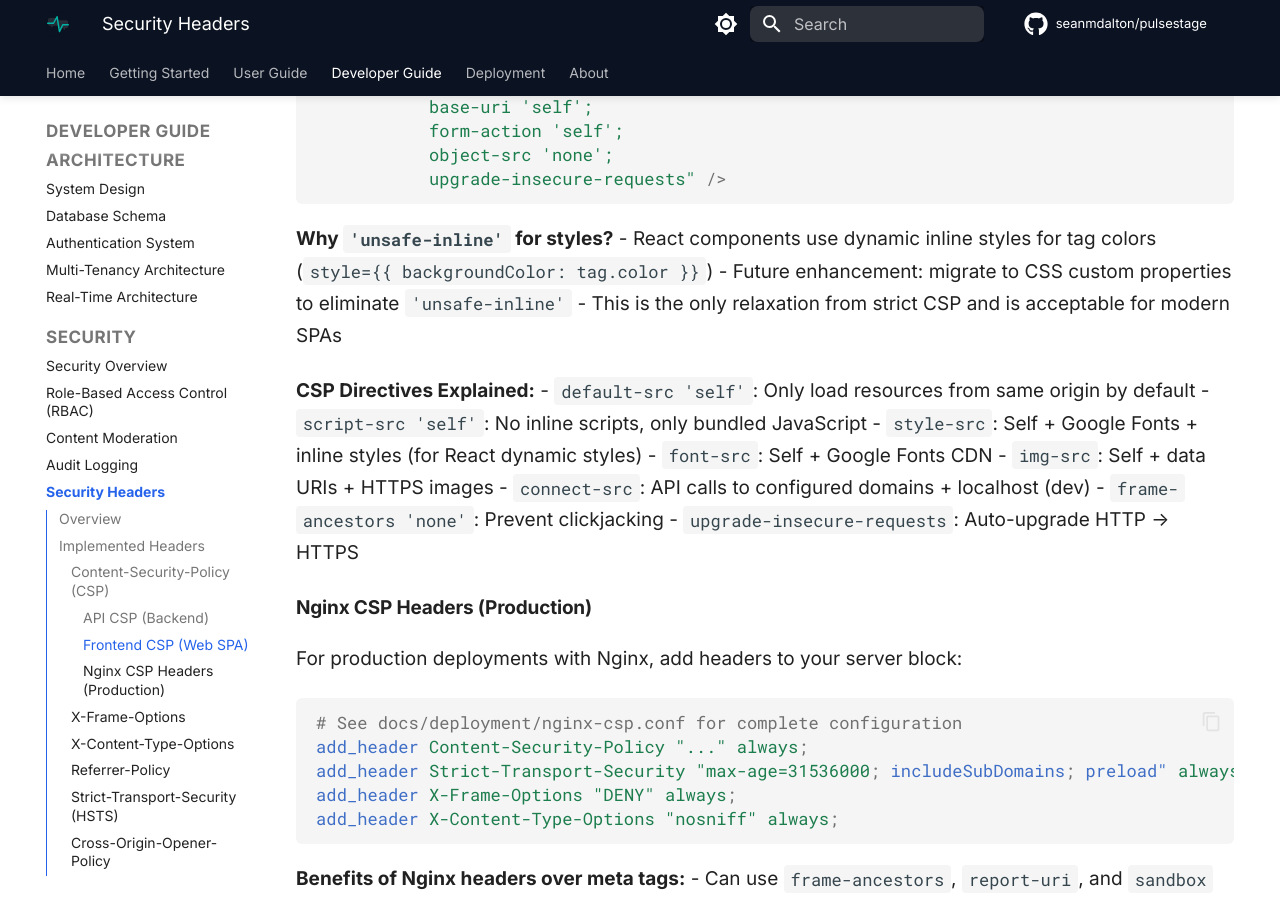
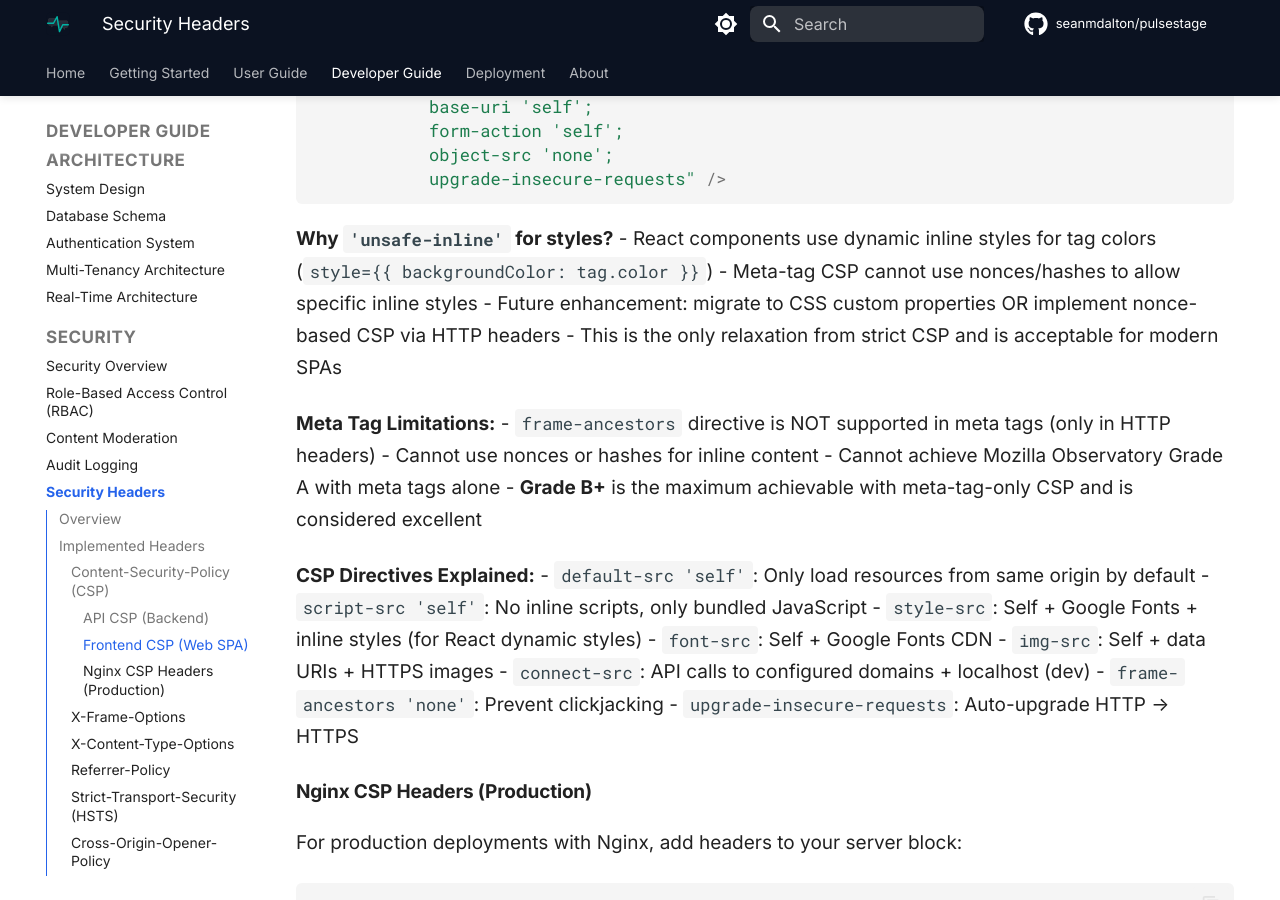
Before and after one commit to seanmdalton/pulsestage, an MkDocs documentation site: the page built from docs/security/security-headers.md, in a window 1280 px wide and 900 px high, scrolled down 1347 px. Built offline with MkDocs 1.6.1 and Material for MkDocs 9.7.7, drawn with Linux system fonts in a browser that asks for light colours; comment, search, counter and statistics services are not loaded; the version menu is left out; some of the changed text lies outside the part shown.

Commit message:
docs: document CSP grade B+ expectation and meta tag limitations
Added comprehensive documentation explaining:
- Why Grade B+ is the target (not A)
- Meta tag CSP limitations (no frame-ancestors, no nonces)
- Why 'unsafe-inline' is necessary for React inline styles
- Future enhancement path to Grade A (HTTP headers + nonces)

Grade B+ represents best-in-class meta-tag CSP implementation and
provides strong XSS protection. This is a pragmatic, portable solution
that works across all deployment environments without server config.

Future enhancement tracked:
- Implement nonce-based CSP via HTTP headers
- Migrate inline styles to CSS custom properties
- Achieve Grade A for production deployments

```diff
--- a/docs/security/security-headers.md
+++ b/docs/security/security-headers.md
@@ -51,8 +51,15 @@ The web frontend includes CSP via meta tag in `web/index.html`:
 
 **Why `'unsafe-inline'` for styles?**
 - React components use dynamic inline styles for tag colors (`style={{ backgroundColor: tag.color }}`)
-- Future enhancement: migrate to CSS custom properties to eliminate `'unsafe-inline'`
+- Meta-tag CSP cannot use nonces/hashes to allow specific inline styles
+- Future enhancement: migrate to CSS custom properties OR implement nonce-based CSP via HTTP headers
 - This is the only relaxation from strict CSP and is acceptable for modern SPAs
+
+**Meta Tag Limitations:**
+- `frame-ancestors` directive is NOT supported in meta tags (only in HTTP headers)
+- Cannot use nonces or hashes for inline content
+- Cannot achieve Mozilla Observatory Grade A with meta tags alone
+- **Grade B+** is the maximum achievable with meta-tag-only CSP and is considered excellent
 
 **CSP Directives Explained:**
 - `default-src 'self'`: Only load resources from same origin by default
@@ -207,10 +214,17 @@ curl -I http://localhost:5001/health
 
 Test your deployed site manually:
 
-1. Visit: https://developer.mozilla.org/en-US/observatory/
+1. Visit: https://observatory.mozilla.org/
 2. Enter your site URL
 3. Run the scan
-4. Target score: **A grade or higher**
+4. **Expected Grade**: **B or B+** (meta tag CSP limitations)
+5. **Grade A requires**: HTTP headers with nonces (future enhancement)
+
+**Why B+ is Excellent:**
+- Meta tags cannot support `frame-ancestors` (HTTP header only)
+- Meta tags cannot use nonces/hashes for inline styles
+- B+ represents best-in-class meta tag CSP implementation
+- Provides strong XSS protection despite limitations
 
 ### SecurityHeaders.com
 
```
Also changed, not shown: docs/deployment/production.md (+4 -1 lines).
